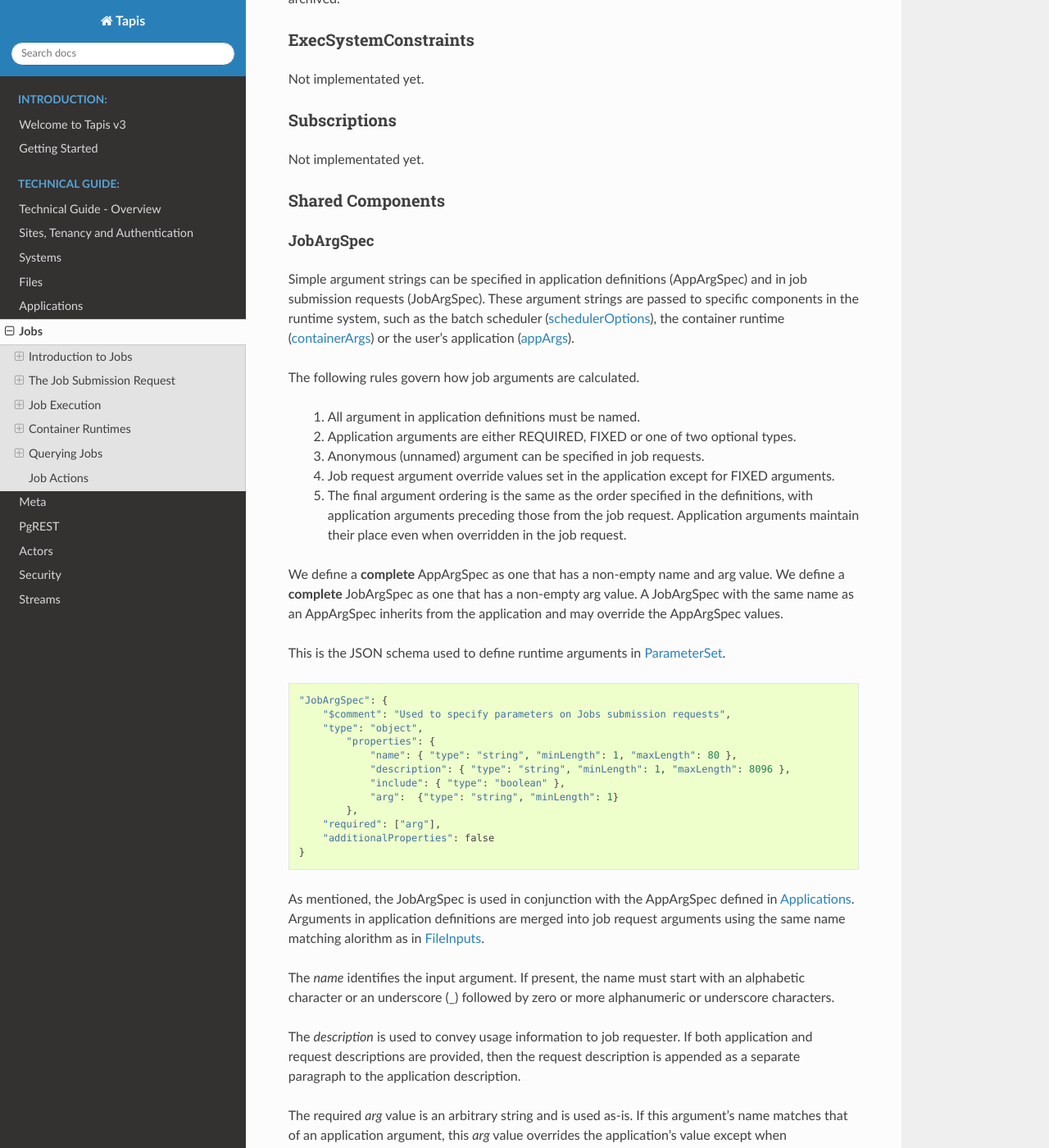
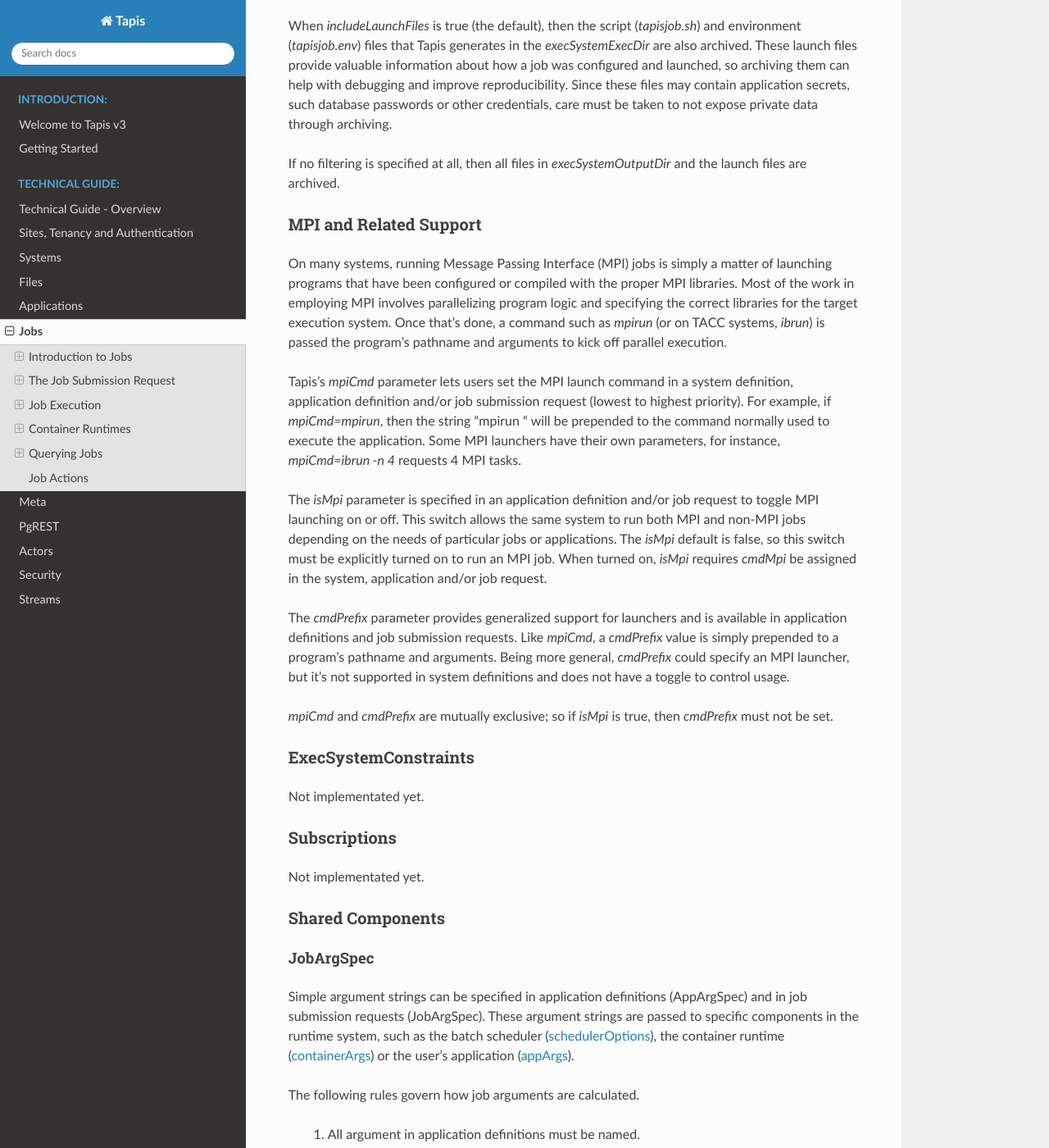
Before and after one commit to tapis-project/documentation, a Sphinx documentation site: the page built from source/technical/jobs.rst, in a window 1280 px wide and 1400 px high, scrolled down 11911 px. Shown: the whole window at 82% size. Built offline with Sphinx 7.4.7 and the Read the Docs theme 2.0.0, drawn with Linux system fonts in a browser that asks for light colours; some of the changed text lies outside the part shown.

Commit message:
jobs mpi support

```diff
--- a/source/technical/jobs.rst
+++ b/source/technical/jobs.rst
@@ -156,6 +156,12 @@ Parameters that do not need to be set are marked *Not Required*.  Finally, param
   Subscribe to the job's events.  *InheritMerge*.
 **tags**
   An array of user-chosen strings that are associated with a job.  *InheritMerge*.
+**isMpi**
+  Indicates whether this job is an MPI job.  *Inherit*, default is false.
+**mpiCmd**
+  Specify the MPI launch command.  Conflicts with cmdPrefix if isMpi is set.  *Inherit*.
+**cmdPrefix**
+  String prepended to the application invocation command.  Conflicts with mpiCmd if isMpi is set.  *Inherit*.
 
 The following subsections discuss the meaning and usage of each of the parameters available in a job request.  The schema_ and its referenced library_ comprise the actual JSON schema definition for job requests.
 
@@ -429,6 +435,20 @@ If no filtering is specified at all, then all files in *execSystemOutputDir* and
 .. _regex: https://docs.oracle.com/en/java/javase/15/docs/api/java.base/java/util/regex/Pattern.html
 
 .. _glob: https://docs.oracle.com/javase/tutorial/essential/io/fileOps.html#glob
+
+MPI and Related Support
+-----------------------
+
+On many systems, running Message Passing Interface (MPI) jobs is simply a matter of launching programs that have been configured or compiled with the proper MPI libraries.  Most of the work in employing MPI involves parallelizing program logic and specifying the correct libraries for the target execution system.  Once that's done, a command such as *mpirun* (or on TACC systems, *ibrun*) is passed the program's pathname and arguments to kick off parallel execution.
+
+Tapis's *mpiCmd* parameter lets users set the MPI launch command in a system definition, application definition and/or job submission request (lowest to highest priority).  For example, if *mpiCmd=mpirun*, then the string "mpirun " will be prepended to the command normally used to execute the application.  Some MPI launchers have their own parameters, for instance, *mpiCmd=ibrun -n 4* requests 4 MPI tasks.
+
+The *isMpi* parameter is specified in an application definition and/or job request to toggle MPI launching on or off.  This switch allows the same system to run both MPI and non-MPI jobs depending on the needs of particular jobs or applications.  The *isMpi* default is false, so this switch must be explicitly turned on to run an MPI job.  When turned on, *isMpi* requires *cmdMpi* be assigned in the system, application and/or job request.
+
+The *cmdPrefix* parameter provides generalized support for launchers and is available in application definitions and job submission requests.  Like *mpiCmd*, a *cmdPrefix* value is simply prepended to a program's pathname and arguments.  Being more general, *cmdPrefix* could specify an MPI launcher, but it's not supported in system definitions and does not have a toggle to control usage.
+
+*mpiCmd* and *cmdPrefix* are mutually exclusive; so if *isMpi* is true, then *cmdPrefix* must not be set.
+
 
 ExecSystemConstraints
 ---------------------
```
